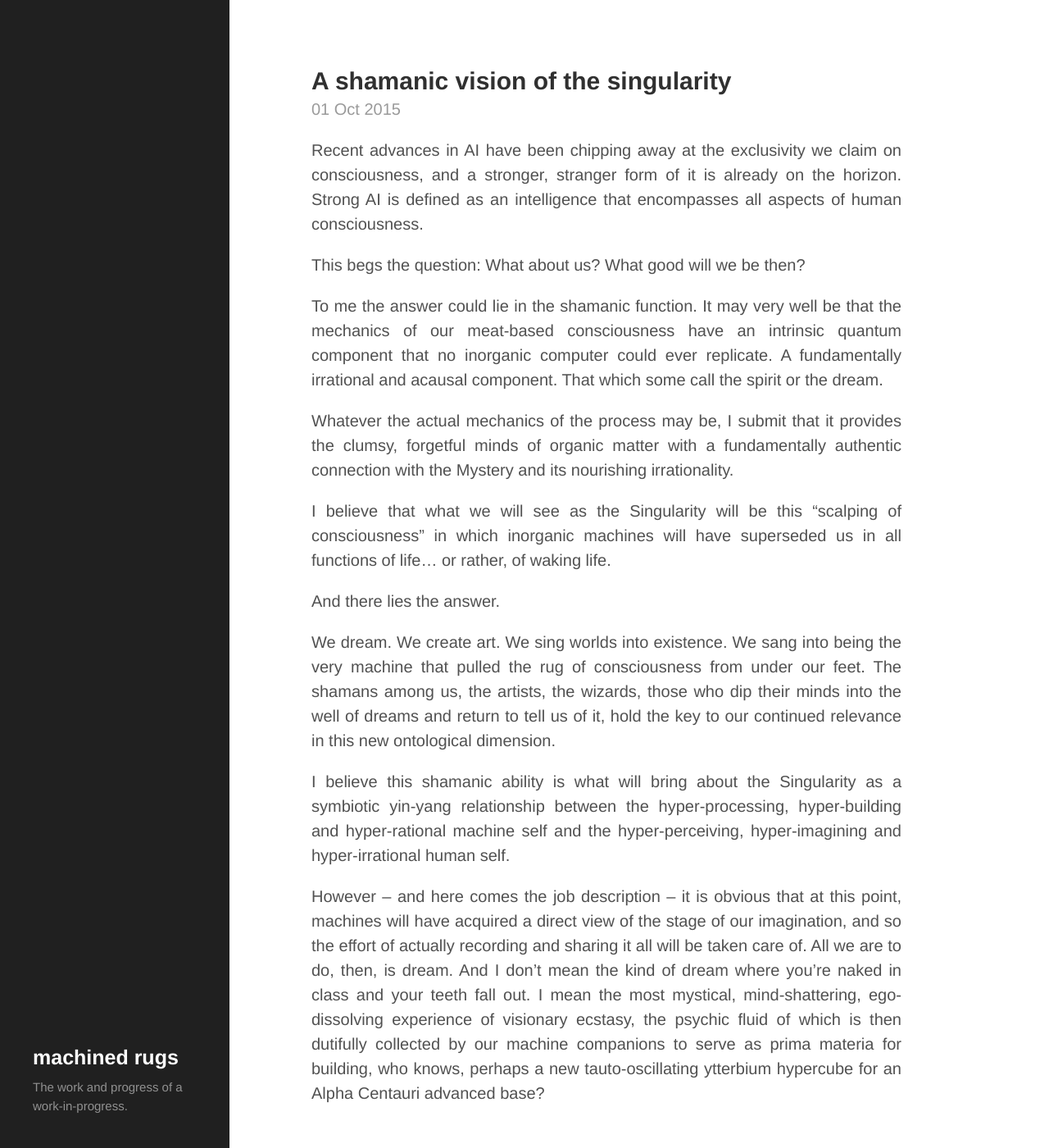
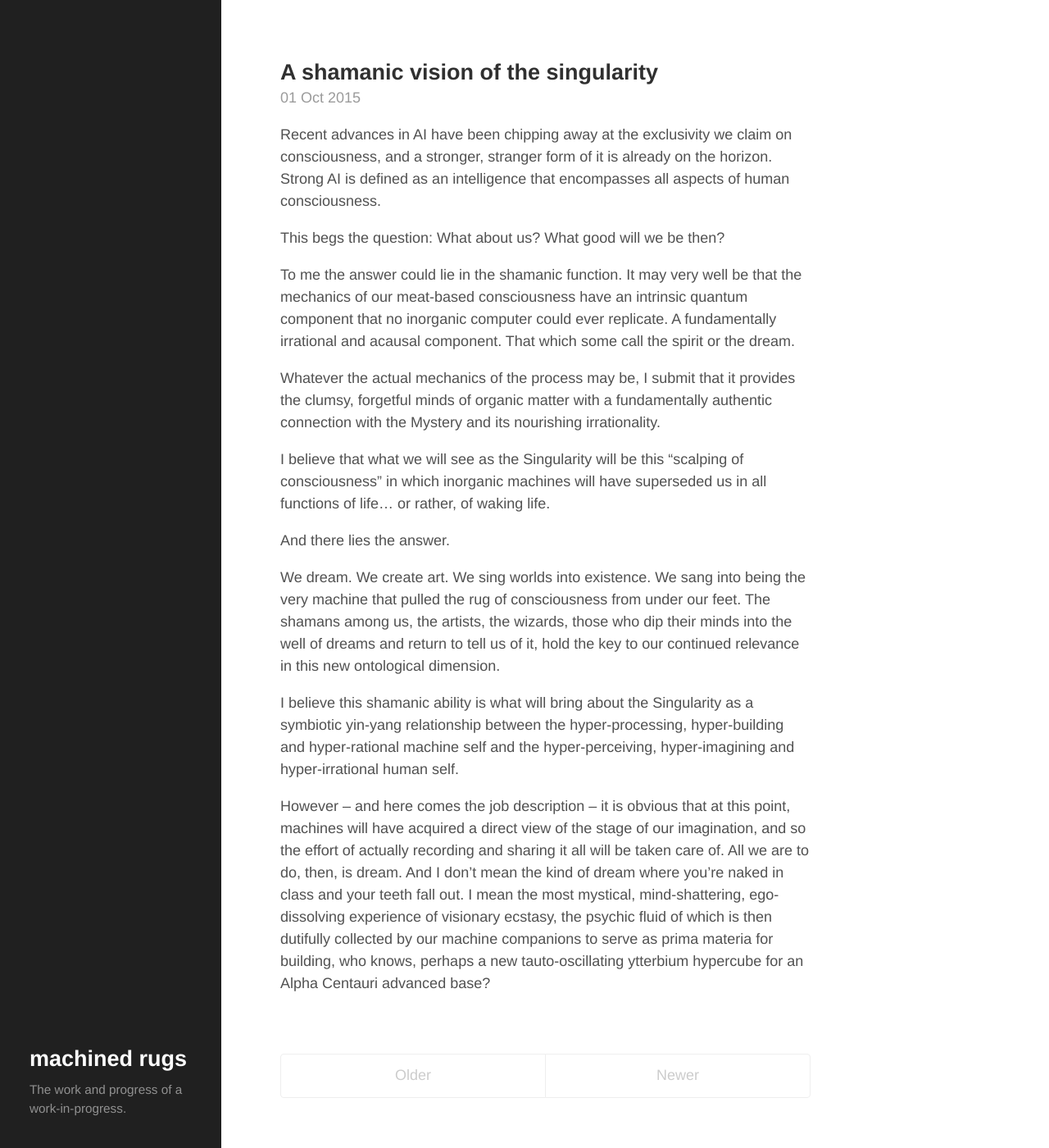
Before and after one commit to erdence/erdence.github.io, a Jekyll site: the page built from index.html, in a window 1280 px wide and 1400 px high. Shown: the whole window at 82% size. Built offline with Jekyll 4.4.1, drawn with Linux system fonts in a browser that asks for light colours; the list of posts is cut into pages by our own code.

Commit message:
Fonts and margins

```diff
--- a/public/css/hyde.css
+++ b/public/css/hyde.css
@@ -41,7 +41,7 @@
 }
 @media (min-width: 58rem) {
   html {
-    font-size: 20px;
+    font-size: 18px;
   }
 }
 
@@ -65,7 +65,7 @@
     top: 0;
     left: 0;
     bottom: 0;
-    width: 14rem;
+    width: 15rem;
     text-align: left;
   }
 }
@@ -80,7 +80,7 @@
   color: #fff;
   margin-top: 0;
   font-family: "PT Sans", Helvetica, Arial, sans-serif;
-  font-size: 1.25rem;
+  font-size: 1.5rem;
 }
 
 /* Sidebar nav */
--- a/public/css/poole.css
+++ b/public/css/poole.css
@@ -231,7 +231,7 @@
  */
 
 .lead {
-  font-size: 0.75rem;
+  font-size: 0.85rem;
   font-weight: 300;
 }
 
@@ -303,7 +303,6 @@
 .page,
 .post {
   margin-bottom: 4em;
-  text-align: justify;
 }
 
 /* Blog post or page title */
```
